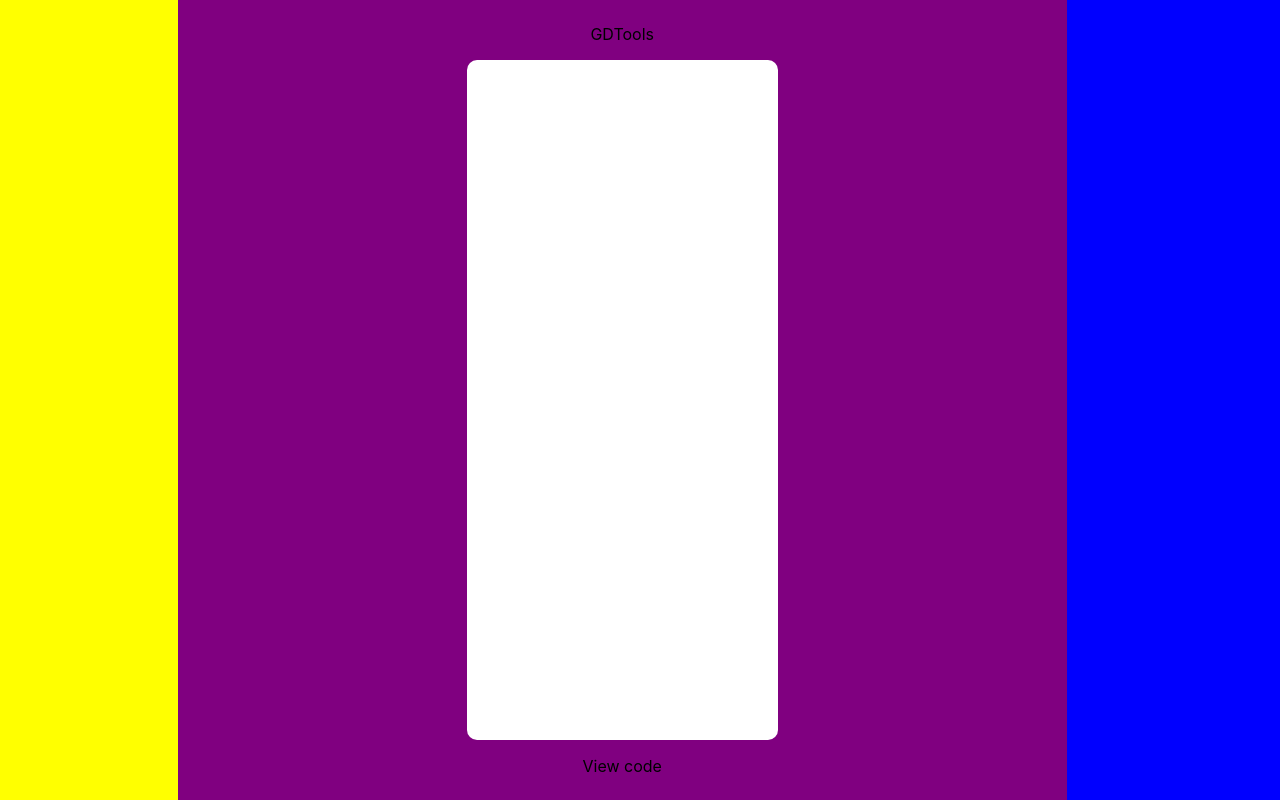
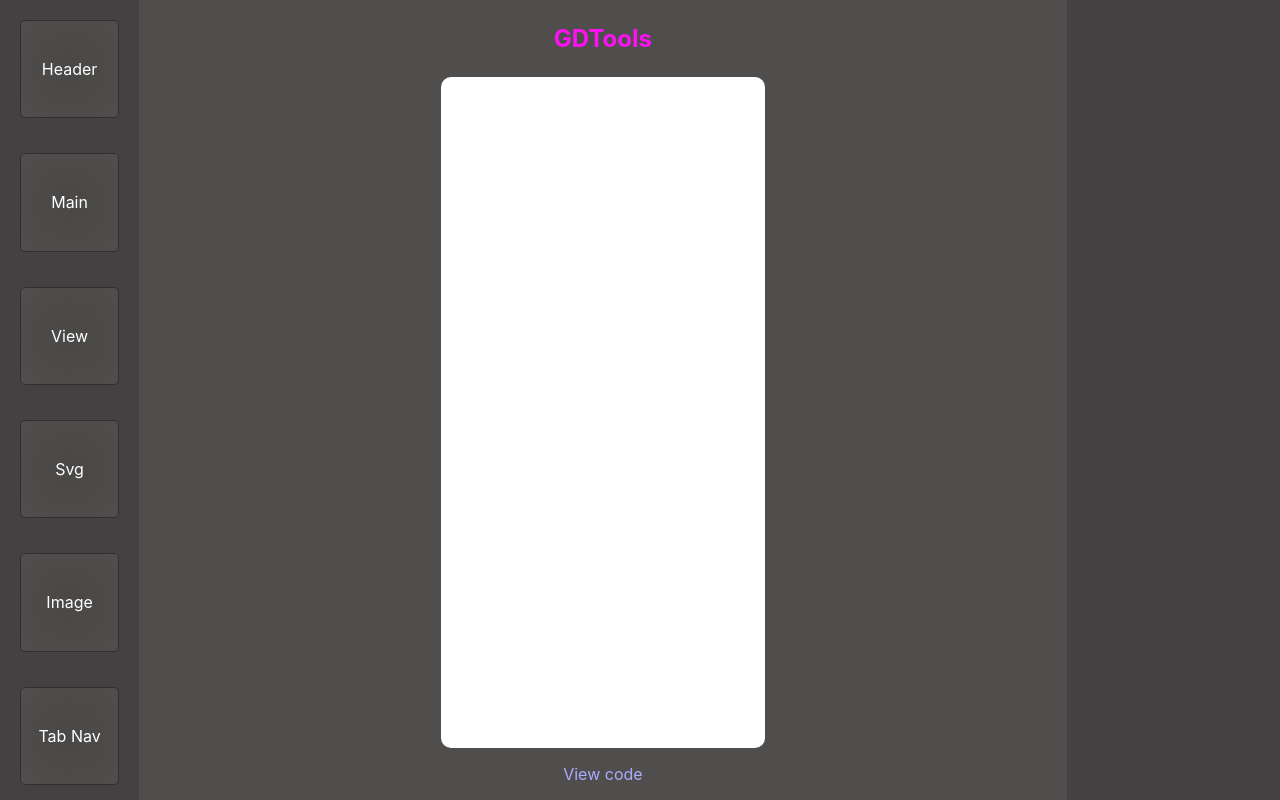
Before and after one commit to GabrielDavid1/GDTools, a Next.js app: page / in a window 1280 px wide. Built offline with nearby package versions, Linux system fonts and the light colour scheme.

Commit message:
create side component

```diff
--- /dev/null
+++ b/components/Side/index.tsx
@@ -0,0 +1,50 @@
+import React from 'react';
+
+import {
+  Container,
+} from './styles';
+import theme from '../../theme';
+
+export default function Side (){
+
+ return (
+   <section className="side-area">
+      <a className="block"
+       href="https://github.com/"
+       target="_blank"
+      >
+        Header
+      </a>
+      <a className="block"
+       href="https://github.com/"
+       target="_blank"
+      >
+        Main
+      </a>
+      <a className="block"
+       href="https://github.com/"
+       target="_blank"
+      >
+        View
+      </a>
+      <a className="block"
+       href="https://github.com/"
+       target="_blank"
+      >
+        Svg
+      </a>
+      <a className="block"
+       href="https://github.com/"
+       target="_blank"
+      >
+        Image
+      </a>
+      <a className="block"
+       href="https://github.com/"
+       target="_blank"
+      >
+        Tab Nav
+      </a>
+   </section>
+ )
+}
--- /dev/null
+++ b/components/Side/styles.ts
@@ -0,0 +1,4 @@
+import styled from 'styled-components';
+import theme from '../../theme';
+
+export const Container = styled.div``;
--- a/pages/index.tsx
+++ b/pages/index.tsx
@@ -1,6 +1,7 @@
 import type { NextPage } from "next";
 import Head from "next/head";
-//import Image from 'next/image'
+//import Image from 'next/image;'
+import Side from "../components/Side";
 
 const Home: NextPage = () => {
   return (
@@ -20,9 +21,7 @@ const Home: NextPage = () => {
       <div className="functionalities-block">
         <div className="control-block">
 
-          <section className="side-area">
-
-          </section>
+          <Side />
 
           <main className="content">
             <span className="title-logo">
--- a/styles/globals.scss
+++ b/styles/globals.scss
@@ -9,23 +9,12 @@ body {
 .Container {
    display:flex;
    height: 100vh;
+
   .functionalities-block {
     width:100%;
     display: flex;
     flex-direction: column;
-    background-color:red;
-
-    header.details {
-      display: flex;
-      padding: 0px 20px;
-      background: green;
-      justify-content: space-between;
-      align-items: center;
-
-      h2 {
-        text-align:center;
-      }
-    }
+    background-color:#504E4D;
 
     .control-block {
       width: 100%;
@@ -33,10 +22,31 @@ body {
       display: flex;
 
       section.side-area {
-        width: 20%;
+        width: 15%;
         height: 100%;
-        background: yellow;
+        display: flex;
+        align-items: center;
+        background:#434141;
+        flex-direction: column;
+
+        a.block {
+          width: 70%;
+          height: 15%;
+          border-radius: 5px;
+          border: 1px solid #313030;
+          background: radial-gradient(#494847, #504E4D);
+          color: white;
+          margin-top: 20px;
+          display: flex;
+          justify-content: center;
+          align-items: center;
+          cursor: pointer;
+          text-decoration: none;
+
+          margin-bottom: 15px;
+        }
       }
+
       main.content {
         width: 100%;
         height: 100%;
@@ -44,19 +54,30 @@ body {
         flex-direction: column;
         justify-content:center;
         align-items:center;
-        background: purple;
+        background: #504E4D;
+
+        span.title-logo {
+          font-size: 1.5rem;
+          font-weight: bold;
+          color: #FD11F3;
+        }
+
         .app-content {
           background: white;
           width: 35%;
           height: 85%;
           border-radius: 10px;
         }
+
+        .code-view {
+          color: #ababff;
+        }
       }
     }
   }
   .control-settings {
     width: 20%;
-    background-color:blue;
+    background-color:#434141;
     height: 100%;
   }
 }
--- a/theme/index.ts
+++ b/theme/index.ts
@@ -18,6 +18,6 @@ export default {
     },
     FONTS: {
       TITLE: 'Roboto',
-      TEXT: 'Inter_400Regular',
+      TEXT: 'Bitter',
     },
   };
```
